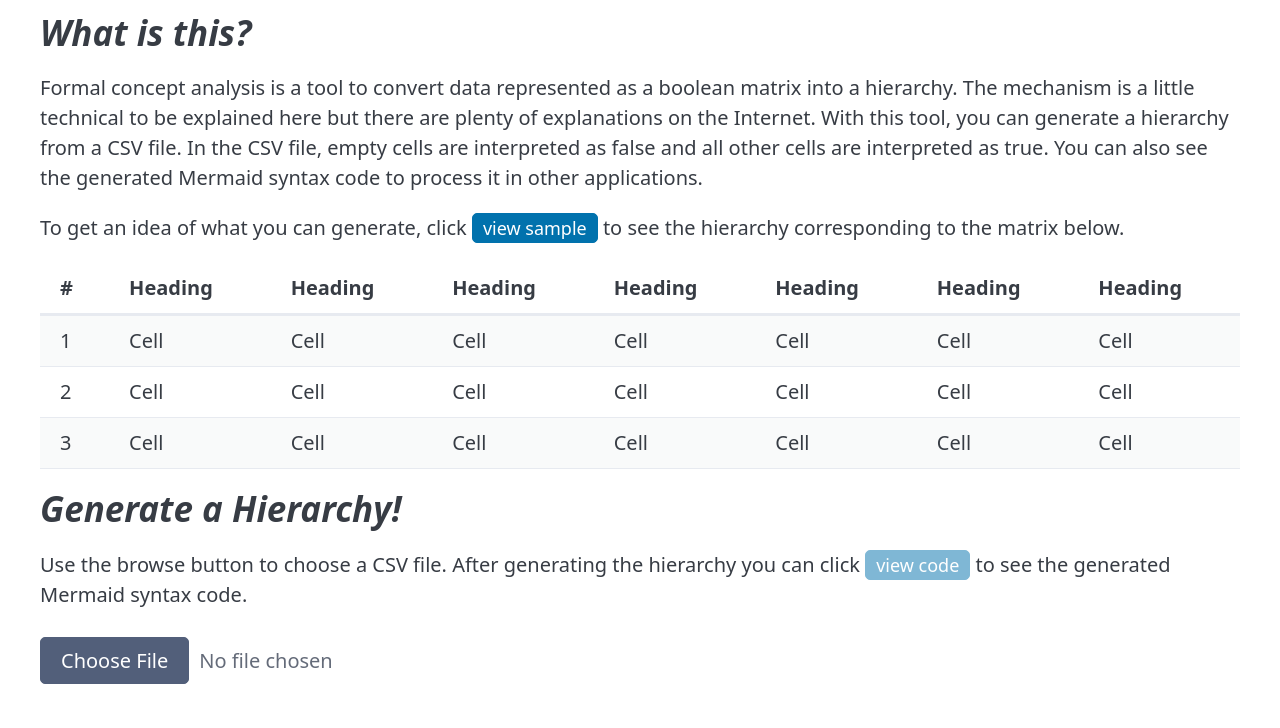
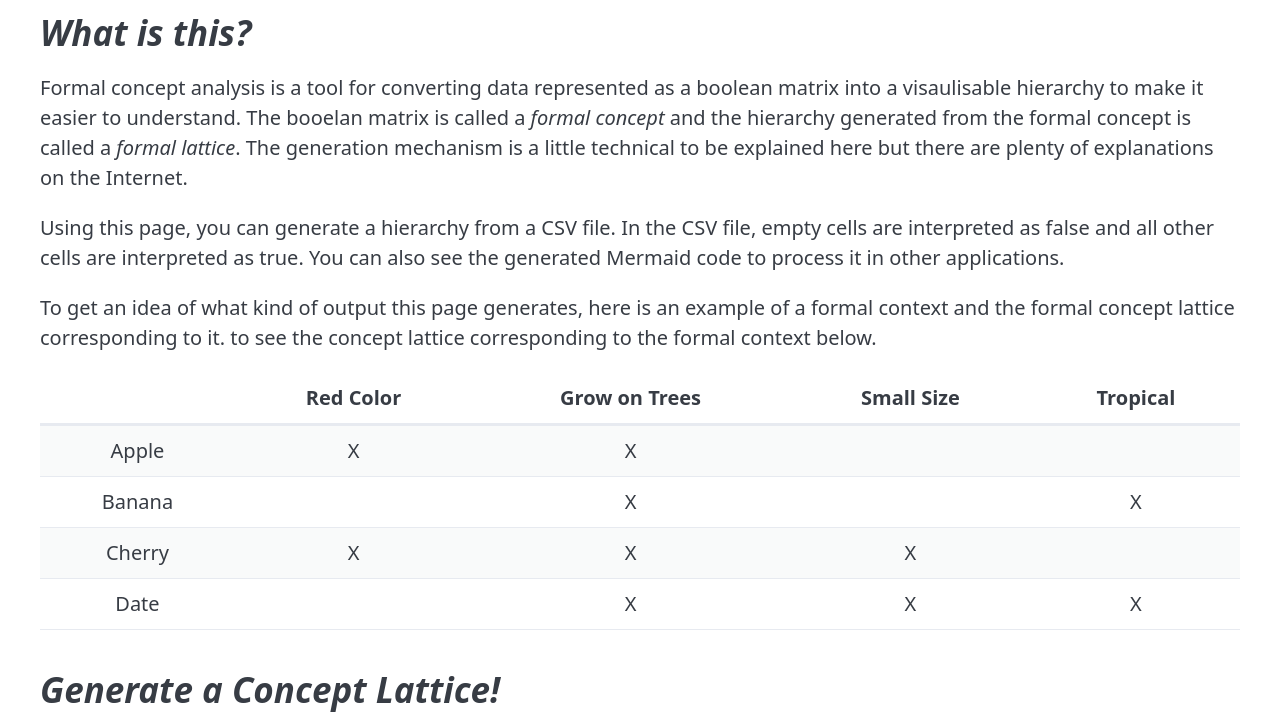
Before and after one commit to sonatsuer/homemade-fca, a website: page static/index.html in a window 1280 px wide. Shown: the part 72-800 px from the top of the page. Drawn offline with nearby package versions, Linux system fonts and the light colour scheme; files whose address does not match are found by name.

Commit message:
Simplify code and improve UX

```diff
--- a/static/index.html
+++ b/static/index.html
@@ -1,18 +1,29 @@
 <!DOCTYPE html>
 <html lang="en">
   <head>
-  <meta charset="UTF-8">
-  <meta name="viewport" content="width=device-width, initial-scale=1">
+    <meta charset="UTF-8" />
+    <meta name="viewport" content="width=device-width, initial-scale=1" />
     <title>Homemade FCA</title>
-  <link rel="stylesheet" href="https://cdn.jsdelivr.net/npm/@picocss/pico@2/css/pico.min.css">
+    <link
+      rel="stylesheet"
+      href="https://cdn.jsdelivr.net/npm/@picocss/pico@2/css/pico.min.css"
+    />
     <style>
       .btn-small-inline {
         --pico-form-element-spacing-vertical: 0.25rem; /* Very small vertical padding */
-      --pico-form-element-spacing-horizontal: 0.5rem;  /* Small horizontal padding */
+        --pico-form-element-spacing-horizontal: 0.5rem; /* Small horizontal padding */
         display: inline-block;
         width: auto;
         font-size: 0.9em;
         line-height: 1;
+      }
+      th,
+      td {
+        text-align: center;
+      }
+      textarea {
+        font-family: "Courier New", Courier, monospace;
+        font-size: 14px;
       }
     </style>
   </head>
@@ -21,17 +32,26 @@
       <h1>Homemade Formal Concept Analysis</h1>
       <section>
         <h2><em>What is this?</em></h2>
-      <p>Formal concept analysis is a tool to convert data represented as a boolean
-         matrix into a hierarchy. The mechanism is a little technical to be explained here
-         but there are plenty of explanations on the Internet. With this tool, you can generate
-         a hierarchy from a CSV file. In the CSV file, empty cells are interpreted as
-         false and all other cells are interpreted as true. You can also see the generated
-         Mermaid syntax code to process it in other applications.
-  </button>
+        <p>
+          Formal concept analysis is a tool for converting data represented as a
+          boolean matrix into a visaulisable hierarchy to make it easier to
+          understand. The booelan matrix is called a <em>formal concept</em> and
+          the hierarchy generated from the formal concept is called a
+          <em>formal lattice</em>. The generation mechanism is a little
+          technical to be explained here but there are plenty of explanations on
+          the Internet.
         </p>
-      <p>To get an idea of what you can generate, click
-        <button id="sample-button" class="btn-small-inline">view sample</button>
-         to see the hierarchy corresponding to the matrix below.
+        <p>
+          Using this page, you can generate a hierarchy from a CSV file. In the
+          CSV file, empty cells are interpreted as false and all other cells are
+          interpreted as true. You can also see the generated Mermaid code to
+          process it in other applications.
+        </p>
+        <p>
+          To get an idea of what kind of output this page generates, here is an
+          example of a formal context and the formal concept lattice
+          corresponding to it. to see the concept lattice corresponding to the
+          formal context below.
         </p>
       </section>
       <section>
@@ -39,67 +59,65 @@
           <table class="striped">
             <thead>
               <tr>
-                <th scope="col">#</th>
-                <th scope="col">Heading</th>
-                <th scope="col">Heading</th>
-                <th scope="col">Heading</th>
-                <th scope="col">Heading</th>
-                <th scope="col">Heading</th>
-                <th scope="col">Heading</th>
-                <th scope="col">Heading</th>
+                <th scope="col"></th>
+                <th scope="col">Red Color</th>
+                <th scope="col">Grow on Trees</th>
+                <th scope="col">Small Size</th>
+                <th scope="col">Tropical</th>
               </tr>
             </thead>
             <tbody>
               <tr>
-                <th scope="row">1</th>
-                <td>Cell</td>
-                <td>Cell</td>
-                <td>Cell</td>
-                <td>Cell</td>
-                <td>Cell</td>
-                <td>Cell</td>
-                <td>Cell</td>
+                <th scope="row">Apple</th>
+                <td>X</td>
+                <td>X</td>
+                <td></td>
+                <td></td>
               </tr>
               <tr>
-                <th scope="row">2</th>
-                <td>Cell</td>
-                <td>Cell</td>
-                <td>Cell</td>
-                <td>Cell</td>
-                <td>Cell</td>
-                <td>Cell</td>
-                <td>Cell</td>
+                <th scope="row">Banana</th>
+                <td></td>
+                <td>X</td>
+                <td></td>
+                <td>X</td>
               </tr>
               <tr>
-                <th scope="row">3</th>
-                <td>Cell</td>
-                <td>Cell</td>
-                <td>Cell</td>
-                <td>Cell</td>
-                <td>Cell</td>
-                <td>Cell</td>
-                <td>Cell</td>
+                <th scope="row">Cherry</th>
+                <td>X</td>
+                <td>X</td>
+                <td>X</td>
+                <td></td>
+              </tr>
+              <tr>
+                <th scope="row">Date</th>
+                <td></td>
+                <td>X</td>
+                <td>X</td>
+                <td>X</td>
               </tr>
             </tbody>
           </table>
         </div>
+        <figure id="mermaid-example"></figure>
+      </section>
+      <section id="lattice-generator">
+        <h2><em>Generate a Concept Lattice!</em></h2>
+        <p>Use the browse button to choose a CSV file.</p>
+        <input type="file" id="csv-read" autocomplete="off" accept=".txt, .csv" />
         <section>
-      <h2><em>Generate a Hierarchy!</em></h2>
-      <p>Use the browse button to choose a CSV file. After generating the hierarchy you
-         can click <button id="copy-button" disabled class="btn-small-inline">view code</button>
-         to see the generated Mermaid syntax code.
-      </p>
-      <input type="file" id="diagram-upload" autocomplete="off" accept=".txt, .csv">
+          <h4>Mermaid code for the generated concept lattice</h4>
+          <textarea id="code-textarea" autocomplete="off" readonly>
+Mermaid code will appear here.
+          </textarea>
+        </section>
         <section>
-      <figure id="mermaid-output"></figure>
-      <div id="error-message" style="color: red; margin-top: 10px;"></div>
+          <h4>Concept lattice rendered by Mermaid</h4>
+          <figure id="mermaid-output">
+            <p><em>Concept lattice will appear here.</em></p>
+          </figure>
+          <div id="error-message" style="color: red; margin-top: 10px"></div>
         </section>
-    <dialog id="modal-overlay">
-    <div id="modal-content">
-      <h2>Generated Mermaid Syntax Code</h2>
-      <textarea id="modal-textarea" readonly></textarea>
-    </div>
-    </dialog>
+      </section>
     </main>
     <script src="index.js"></script>
   </body>
```
Also changed, not shown: src/App/FFI.js (+49 -42 lines), 2 other files. Lines whose indentation alone changed are shown as unchanged.
